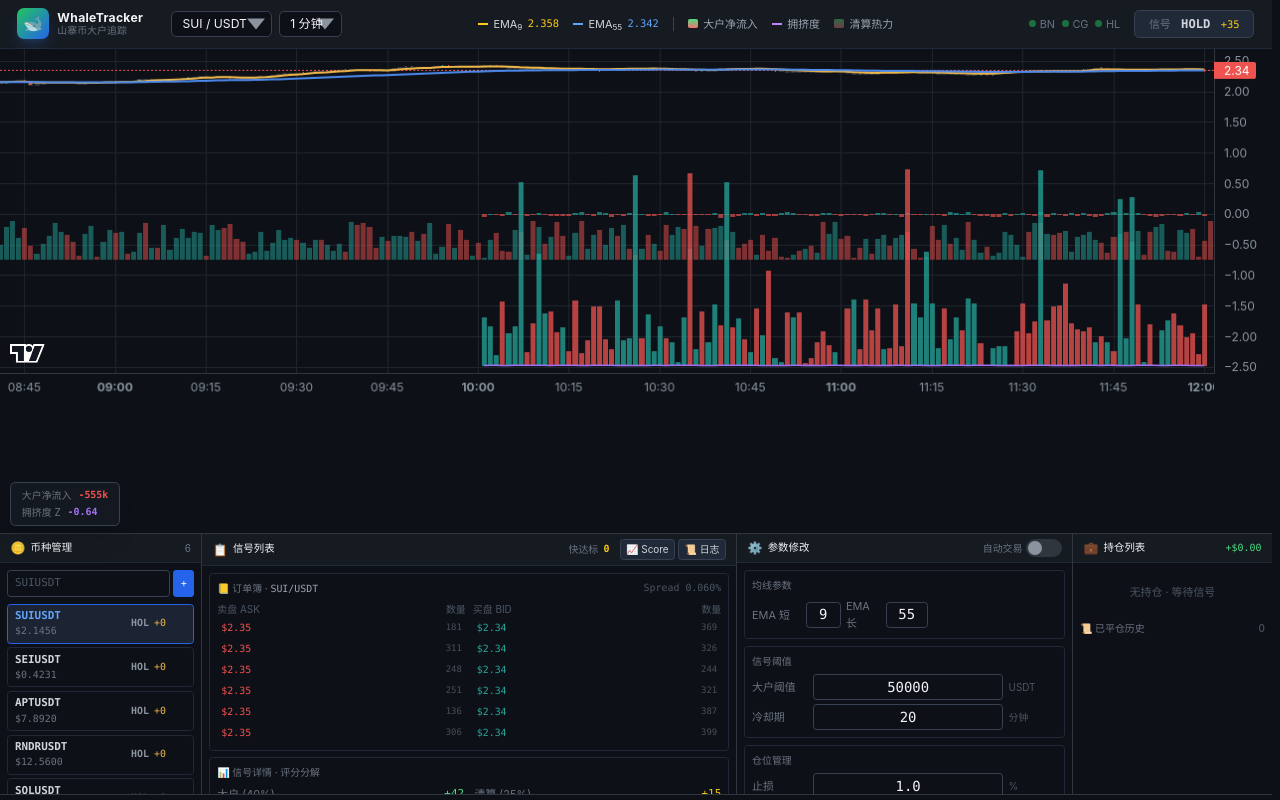
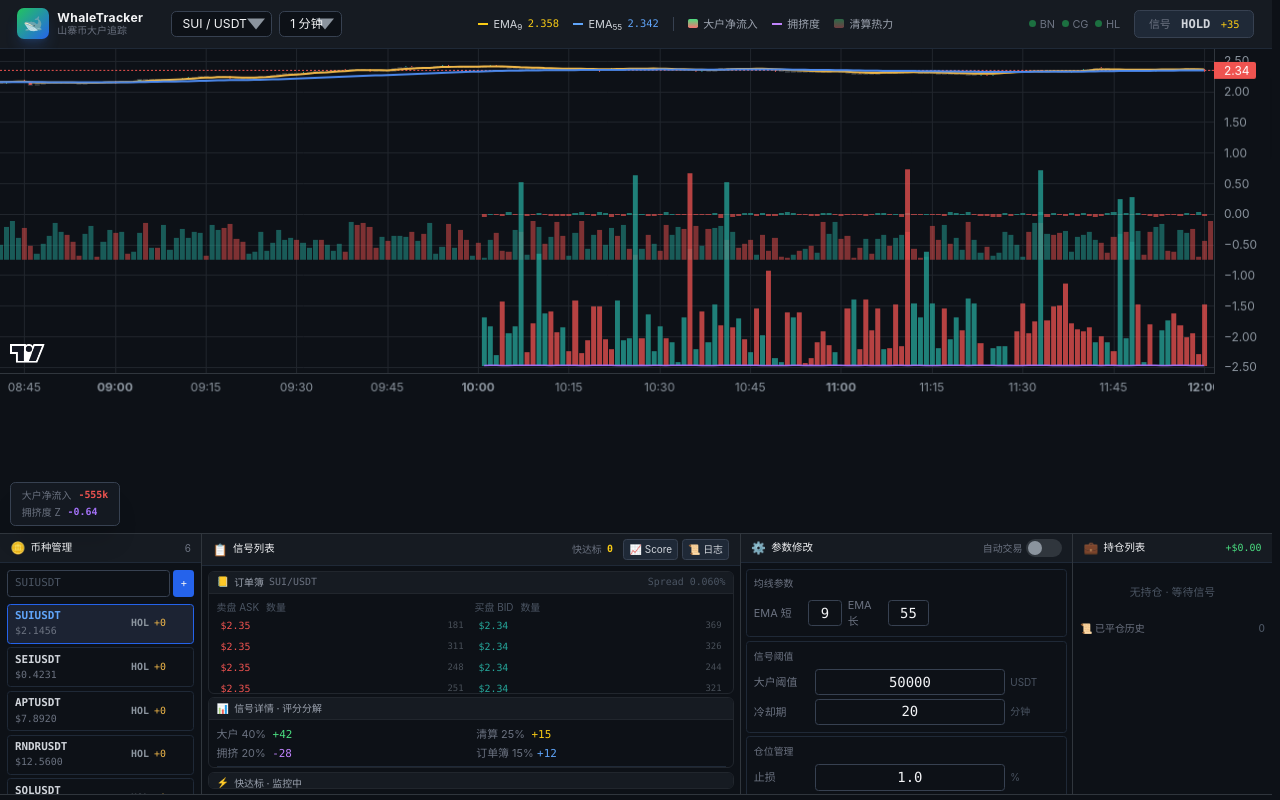
Before and after one commit to 65306272-alt/whale-tracker, an Electron app: page src/renderer/index.html in a window 1280 px wide. Drawn offline with Linux system fonts and the light colour scheme; no server answers.

Commit message:
refactor: 信号列表3个子块改为独立文件夹样式, 紧凑靠左

```diff
--- a/src/renderer/css/style.css
+++ b/src/renderer/css/style.css
@@ -197,3 +197,38 @@ canvas { display: block; width: 100% !important; height: 100% !important; }
 /* === 响应式 === */
 @media (max-width: 1920px) { body { zoom: 1.0; } }
 @media (max-width: 1600px) { body { zoom: 0.92; font-size: 12px; } }
+
+/* ═══════════════════════════════════════════════════════
+   信号列表子卡片 — 文件夹样式
+   ═══════════════════════════════════════════════════════ */
+.wt-subcard {
+    background: #0d1117;
+    border: 1px solid #21262d;
+    border-radius: 6px;
+    overflow: hidden;
+    text-align: left;       /* 靠左对齐 */
+}
+.wt-subcard-header {
+    display: flex;
+    align-items: center;
+    justify-content: space-between;
+    padding: 3px 8px;
+    font-size: 10px;
+    font-weight: 500;
+    background: #161b22;
+    border-bottom: 1px solid #21262d;
+    color: #8b949e;
+}
+.wt-subcard-icon {
+    font-size: 10px;
+    line-height: 1;
+}
+.wt-subcard-body {
+    padding: 6px 8px;
+    font-size: 11px;
+    color: #c9d1d9;
+    text-align: left;
+}
+.wt-subcard-body > * {
+    text-align: left;
+}
--- a/src/renderer/index.html
+++ b/src/renderer/index.html
@@ -165,52 +165,72 @@
                             <button id="btnToggleLog"   class="wt-mini-btn px-1.5 py-0.5 rounded text-[10px] border border-gray-700 bg-gray-800 hover:bg-gray-700 text-gray-300 transition" title="实时日志">📜 日志</button>
                         </div>
                     </div>
-                    <div class="wt-panel-body flex-1 p-2 overflow-auto flex flex-col gap-2">
+                    <div class="wt-panel-body flex-1 p-1.5 overflow-auto flex flex-col gap-1">
 
-                        <!-- 2.1 订单簿 (上半) -->
-                        <div class="bg-[#0d1117] rounded p-2 border border-gray-800">
-                            <div class="text-[10px] text-gray-500 font-medium mb-1.5 flex items-center justify-between">
-                                <span>📒 订单簿 · <span id="obSymbolLabel" class="font-mono text-gray-400">SUI/USDT</span></span>
+                        <!-- 2.1 订单簿 -->
+                        <div class="wt-subcard">
+                            <div class="wt-subcard-header">
+                                <div class="flex items-center gap-1.5">
+                                    <span class="wt-subcard-icon">📒</span>
+                                    <span class="text-[10px] text-gray-400 font-medium">订单簿</span>
+                                    <span id="obSymbolLabel" class="text-[10px] font-mono text-gray-500">SUI/USDT</span>
+                                </div>
                                 <span id="spreadLabel" class="text-[10px] text-gray-600 font-mono">Spread 0.03%</span>
                             </div>
+                            <div class="wt-subcard-body">
                                 <div class="orderbook-grid grid grid-cols-2 gap-2 text-[10px]">
                                     <div>
-                                    <div class="flex justify-between text-gray-600 mb-0.5"><span>卖盘 ASK</span><span>数量</span></div>
+                                        <div class="text-gray-600 mb-0.5 text-left"><span>卖盘 ASK</span><span class="text-gray-600 ml-2">数量</span></div>
                                         <div id="asksList" class="flex flex-col gap-[1px]"></div>
                                     </div>
                                     <div>
-                                    <div class="flex justify-between text-gray-600 mb-0.5"><span>买盘 BID</span><span>数量</span></div>
+                                        <div class="text-gray-600 mb-0.5 text-left"><span>买盘 BID</span><span class="text-gray-600 ml-2">数量</span></div>
                                         <div id="bidsList" class="flex flex-col gap-[1px]"></div>
                                     </div>
                                 </div>
                             </div>
+                        </div>
 
-                        <!-- 2.2 评分分解 + 下单按钮 (下半) -->
-                        <div class="bg-[#0d1117] rounded p-2 border border-gray-800">
-                            <div class="text-[10px] text-gray-500 font-medium mb-1.5">📊 信号详情 · 评分分解</div>
-                            <div class="grid grid-cols-2 gap-x-3 gap-y-1 text-[11px]">
-                                <div class="flex justify-between"><span class="text-gray-500">大户 (40%)</span><span id="detailWhale" class="font-mono text-green-400">+42</span></div>
-                                <div class="flex justify-between"><span class="text-gray-500">清算 (25%)</span><span id="detailLiq" class="font-mono text-yellow-400">+15</span></div>
-                                <div class="flex justify-between"><span class="text-gray-500">拥挤 (20%)</span><span id="detailCrowd" class="font-mono text-purple-400">-28</span></div>
-                                <div class="flex justify-between"><span class="text-gray-500">订单簿 (15%)</span><span id="detailOb" class="font-mono text-blue-400">+12</span></div>
+                        <!-- 2.2 信号详情 -->
+                        <div class="wt-subcard">
+                            <div class="wt-subcard-header">
+                                <div class="flex items-center gap-1.5">
+                                    <span class="wt-subcard-icon">📊</span>
+                                    <span class="text-[10px] text-gray-400 font-medium">信号详情 · 评分分解</span>
                                 </div>
-                            <div class="border-t border-gray-800 mt-1.5 pt-1.5 flex items-center justify-between">
+                            </div>
+                            <div class="wt-subcard-body">
+                                <div class="grid grid-cols-2 gap-x-3 gap-y-0.5 text-[11px] text-left">
+                                    <div><span class="text-gray-500">大户 40%</span>  <span id="detailWhale" class="font-mono text-green-400 ml-1">+42</span></div>
+                                    <div><span class="text-gray-500">清算 25%</span>  <span id="detailLiq" class="font-mono text-yellow-400 ml-1">+15</span></div>
+                                    <div><span class="text-gray-500">拥挤 20%</span>  <span id="detailCrowd" class="font-mono text-purple-400 ml-1">-28</span></div>
+                                    <div><span class="text-gray-500">订单簿 15%</span><span id="detailOb" class="font-mono text-blue-400 ml-1">+12</span></div>
+                                </div>
+                                <div class="border-t border-gray-800 mt-1 pt-1 flex items-center justify-between">
                                     <div class="flex items-center gap-2">
                                         <span class="text-gray-500 text-[11px]">加权</span>
                                         <span id="detailTotal" class="text-base font-bold font-mono text-emerald-400">+26.1</span>
                                     </div>
                                     <div class="flex gap-1">
-                                    <button id="btnQuickBuy" class="px-2 py-0.5 bg-green-700 hover:bg-green-600 rounded text-[11px] transition font-medium">现价开多</button>
-                                    <button id="btnQuickSell" class="px-2 py-0.5 bg-red-700 hover:bg-red-600 rounded text-[11px] transition font-medium">现价开空</button>
+                                        <button id="btnQuickBuy"  class="px-2 py-0.5 bg-green-700 hover:bg-green-600 rounded text-[11px] transition font-medium">开多</button>
+                                        <button id="btnQuickSell" class="px-2 py-0.5 bg-red-700 hover:bg-red-600 rounded text-[11px] transition font-medium">开空</button>
+                                    </div>
                                 </div>
                             </div>
                         </div>
 
-                        <!-- 2.3 信号快达标币种 (监控中) -->
-                        <div class="bg-[#0d1117] rounded p-2 border border-gray-800">
-                            <div class="text-[10px] text-gray-500 font-medium mb-1.5">⚡ 快达标信号 · 监控中其它币对</div>
-                            <div id="nearSignalList" class="flex flex-col gap-1 text-[11px] font-mono">
+                        <!-- 2.3 快达标信号 -->
+                        <div class="wt-subcard">
+                            <div class="wt-subcard-header">
+                                <div class="flex items-center gap-1.5">
+                                    <span class="wt-subcard-icon">⚡</span>
+                                    <span class="text-[10px] text-gray-400 font-medium">快达标 · 监控中</span>
+                                </div>
+                            </div>
+                            <div class="wt-subcard-body p-0">
+                                <div id="nearSignalList" class="flex flex-col gap-0 text-[11px] font-mono">
                                     <!-- 动态填充 -->
+                                </div>
                             </div>
                         </div>
                     </div>
@@ -232,7 +252,7 @@
                             </label>
                         </div>
                     </div>
-                    <div class="wt-panel-body flex-1 p-2 overflow-auto flex flex-col gap-2">
+                    <div class="wt-panel-body flex-1 p-1.5 overflow-auto flex flex-col gap-1">
                         <!-- EMA -->
                         <div class="bg-[#0d1117] rounded p-2 border border-gray-800">
                             <div class="text-[10px] text-gray-500 mb-1.5">均线参数</div>
```
Lines whose indentation alone changed are shown as unchanged.
